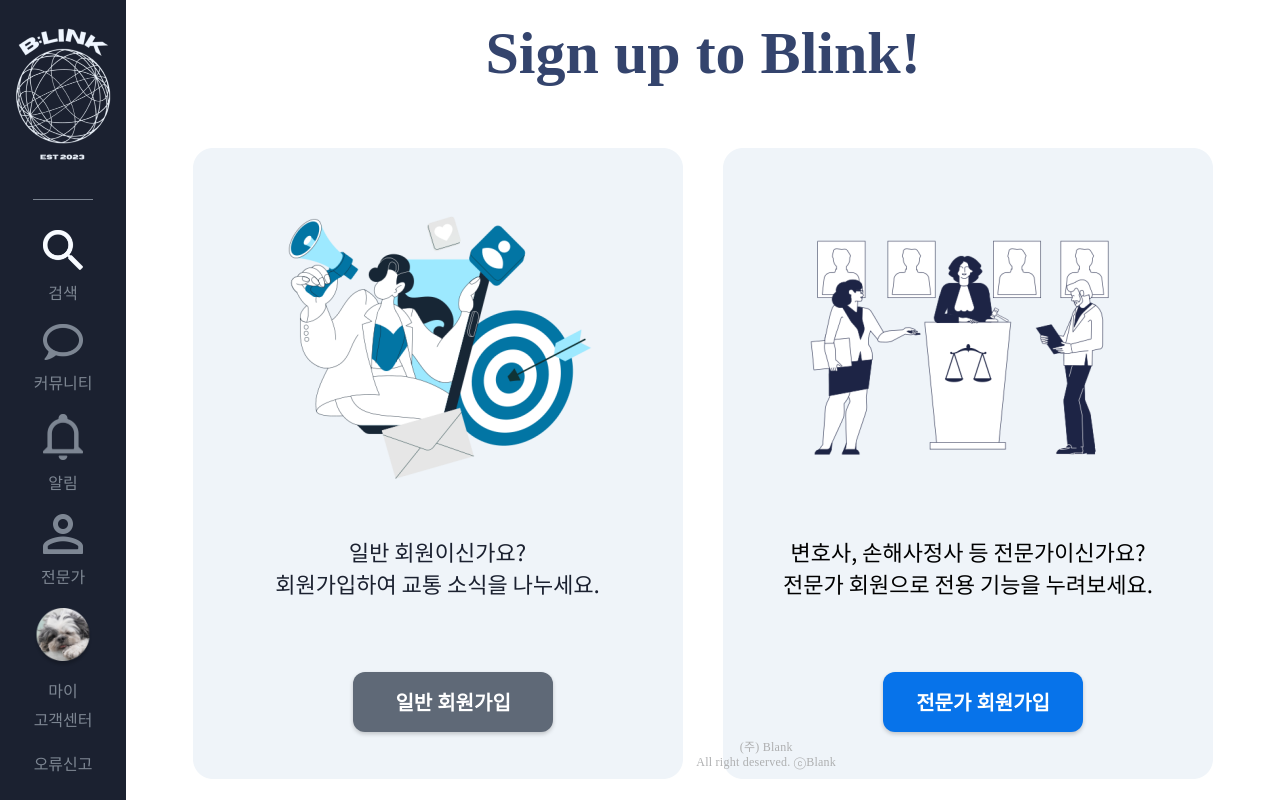
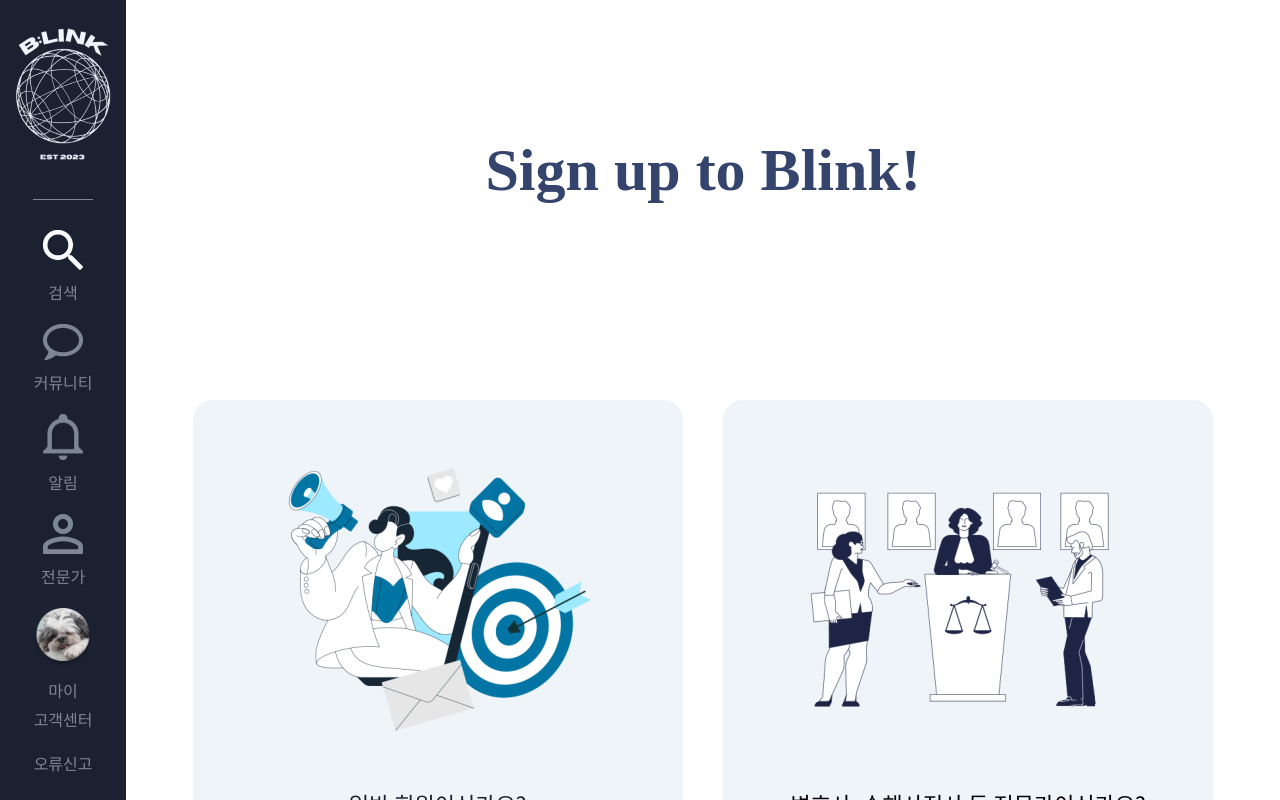
Before and after one commit to coldweek3/Blink_FE, a React (Create React App) app: page /signup in a window 1280 px wide. Shown: the top 800 px of the page. Built offline with nearby package versions, Linux system fonts and the light colour scheme.

Commit message:
fix: 푸터 렌더링 조건부 추가, 레이아웃 재수정

```diff
--- a/src/App.tsx
+++ b/src/App.tsx
@@ -14,6 +14,7 @@ const BackGroundColor = styled.div`
 `;
 
 const Wrapper = styled.div`
+  position: relative; /* footer를 고정하기 위함 */
   margin: 0 auto;
   width: 100%;
   flex-grow: 1;
@@ -28,7 +29,9 @@ const Layout = () => {
       {location.pathname !== "/login" && <Nav />}
       <Wrapper>
         <Outlet />
-        {location.pathname !== "/login" && <Footer />}
+        {/* {location.pathname !== "/signup" && <Footer />} */}
+        {location.pathname !== "/login" &&
+          !location.pathname.startsWith("/signup") && <Footer />}
       </Wrapper>
     </BackGroundColor>
   );
--- a/src/components/layouts/footer/style.tsx
+++ b/src/components/layouts/footer/style.tsx
@@ -1,9 +1,8 @@
 import styled from "styled-components";
 
 export const FooterTxt = styled.div`
-  position: fixed;
+  position: absolute;
   bottom: 0;
-
   width: 100%;
   text-align: center;
 
--- a/src/pages/login/style.tsx
+++ b/src/pages/login/style.tsx
@@ -18,14 +18,20 @@ export const RowWrapper = styled.div`
 export const SignUpWrapper = styled.div`
   flex: 1;
   min-height: 100vh;
+
   display: flex;
   flex-direction: column;
-  justify-content: center;
   align-items: center;
+
   background-color: #fff;
   gap: 60px;
 `;
 export const MainTxt60 = styled.div`
+  height: 340px;
+  display: flex;
+  justify-content: center;
+  align-items: center;
+
   color: #34446d;
   text-align: center;
   font-family: "Noto Sans KR";
@@ -76,17 +82,21 @@ export const MainTxt50 = styled(MainTxt60)`
   font-size: 50px;
 `;
 export const InfoWrapper = styled.div`
+  width: 100%;
   display: flex;
   flex-direction: column;
   align-items: center;
   gap: 26px;
 `;
 export const PersonalInfo = styled.input`
-  width: 940px;
+  width: 85%;
+  min-width: 740px;
   height: 101px;
+
   padding-left: 50px;
   border-radius: 15px;
   border: 0;
+
   background: #ecf1f6;
   font-family: "Noto Sans KR";
   font-size: 28px;
```
